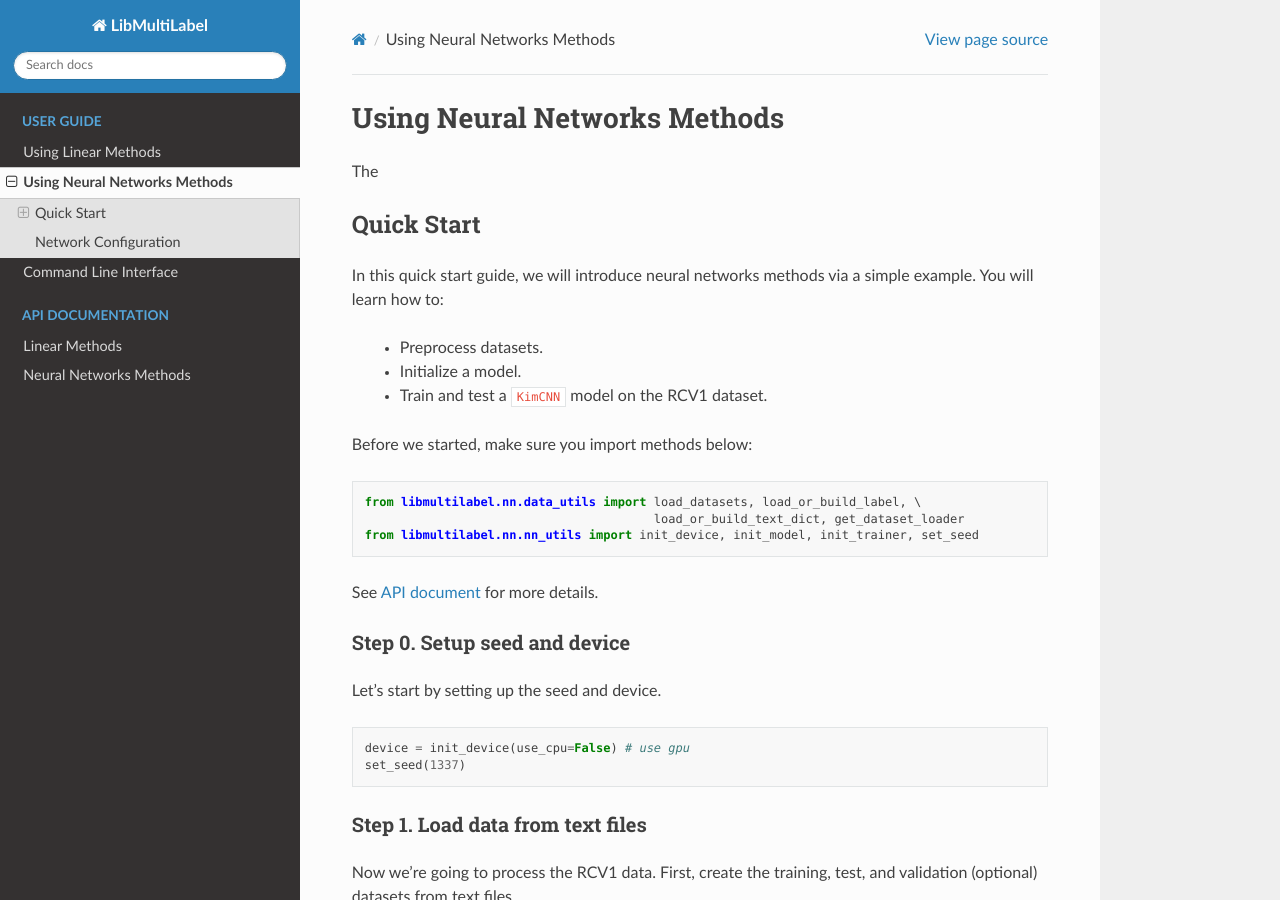
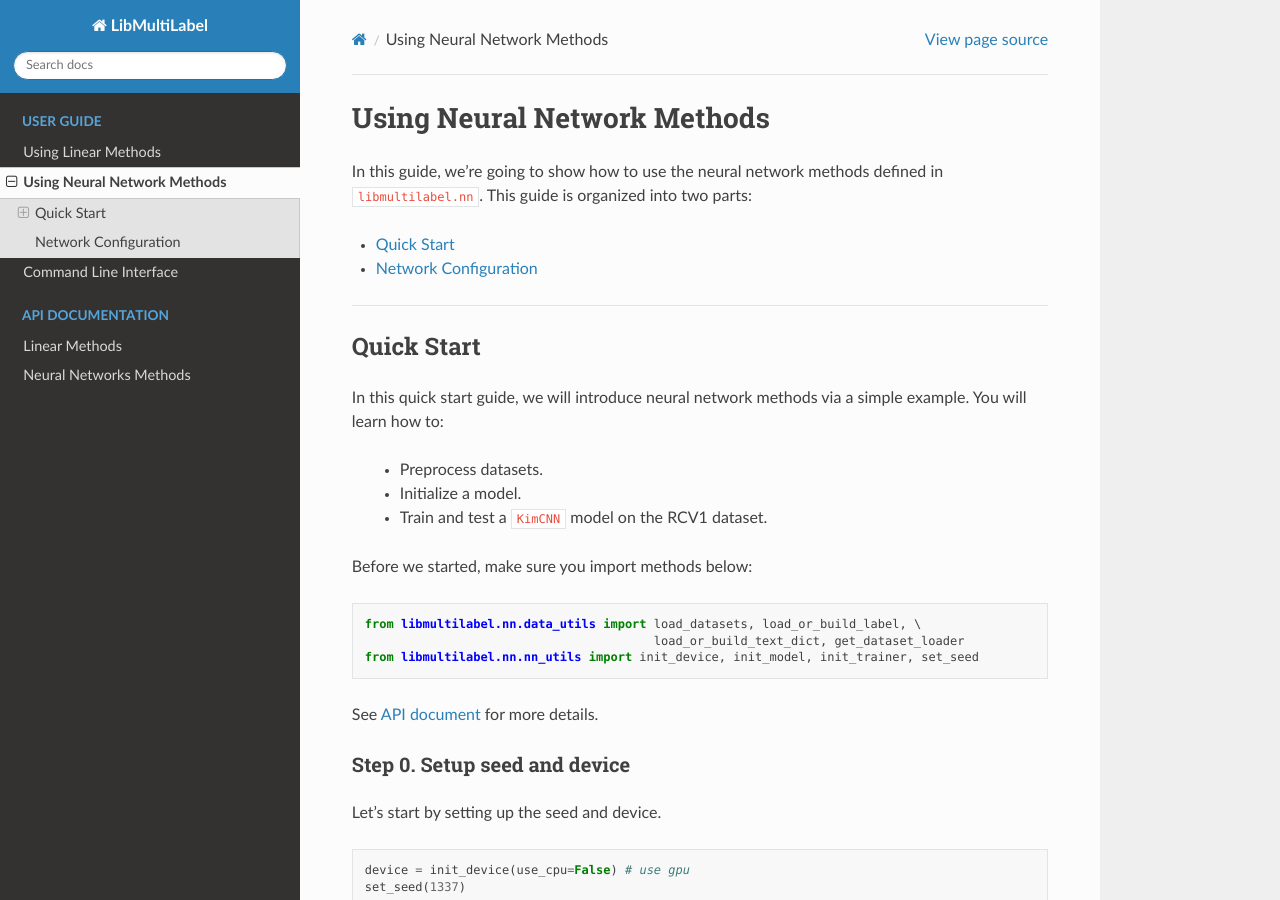
Before and after one commit to ASUS-AICS/LibMultiLabel, a Sphinx documentation site: the page built from docs/guides/nn_guides.rst, in a window 1280 px wide and 900 px high. Built offline with Sphinx 7.4.7 and the Read the Docs theme 2.0.0, drawn with Linux system fonts in a browser that asks for light colours.

Commit message:
Add description in the beginning

```diff
--- a/docs/guides/nn_guides.rst
+++ b/docs/guides/nn_guides.rst
@@ -1,12 +1,19 @@
-Using Neural Networks Methods
-=============================
+Using Neural Network Methods
+============================
 
-The
+In this guide, we're going to show how to use the neural network methods defined in ``libmultilabel.nn``.
+This guide is organized into two parts:
+
+* `Quick Start <../guides/nn_guides.html#id1>`_
+* `Network Configuration <../guides/nn_guides.html#id2>`_
+.. * Hyper-parameter selection
+
+-----------
 
 Quick Start
 -----------
 
-In this quick start guide, we will introduce neural networks methods via a simple example.
+In this quick start guide, we will introduce neural network methods via a simple example.
 You will learn how to:
 
     * Preprocess datasets.
```
